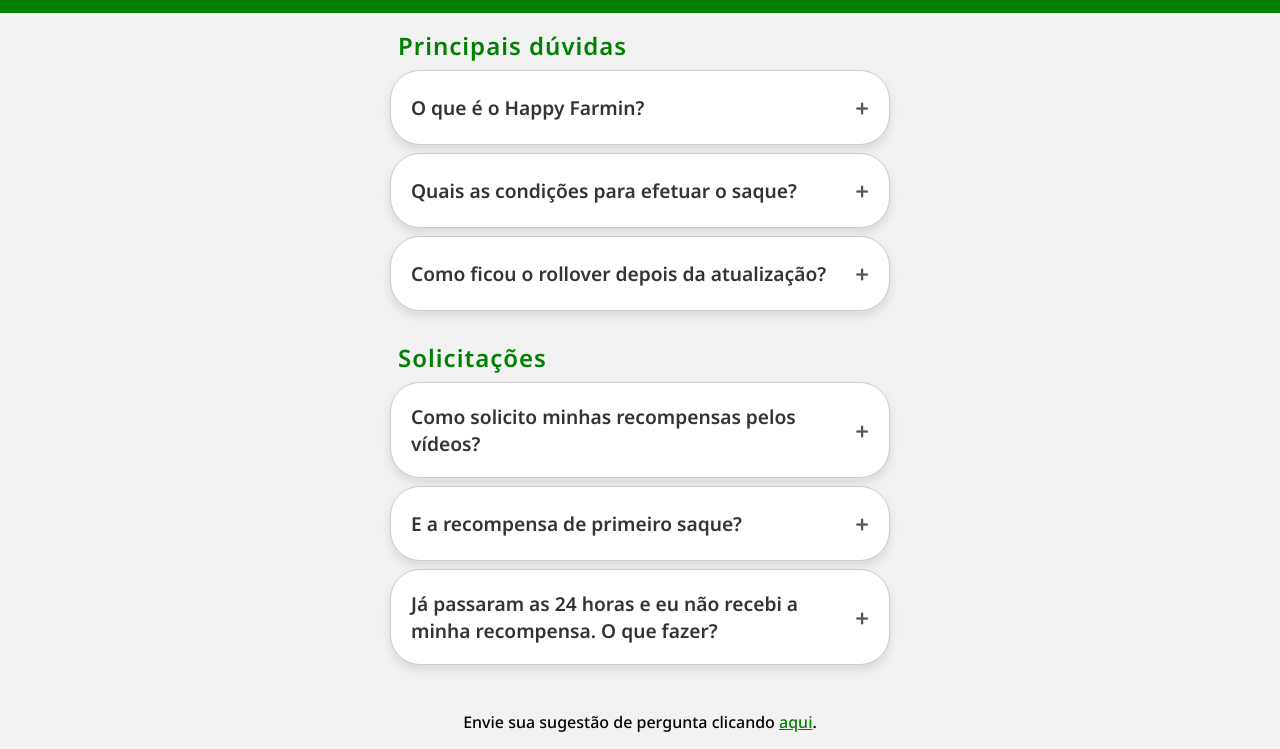
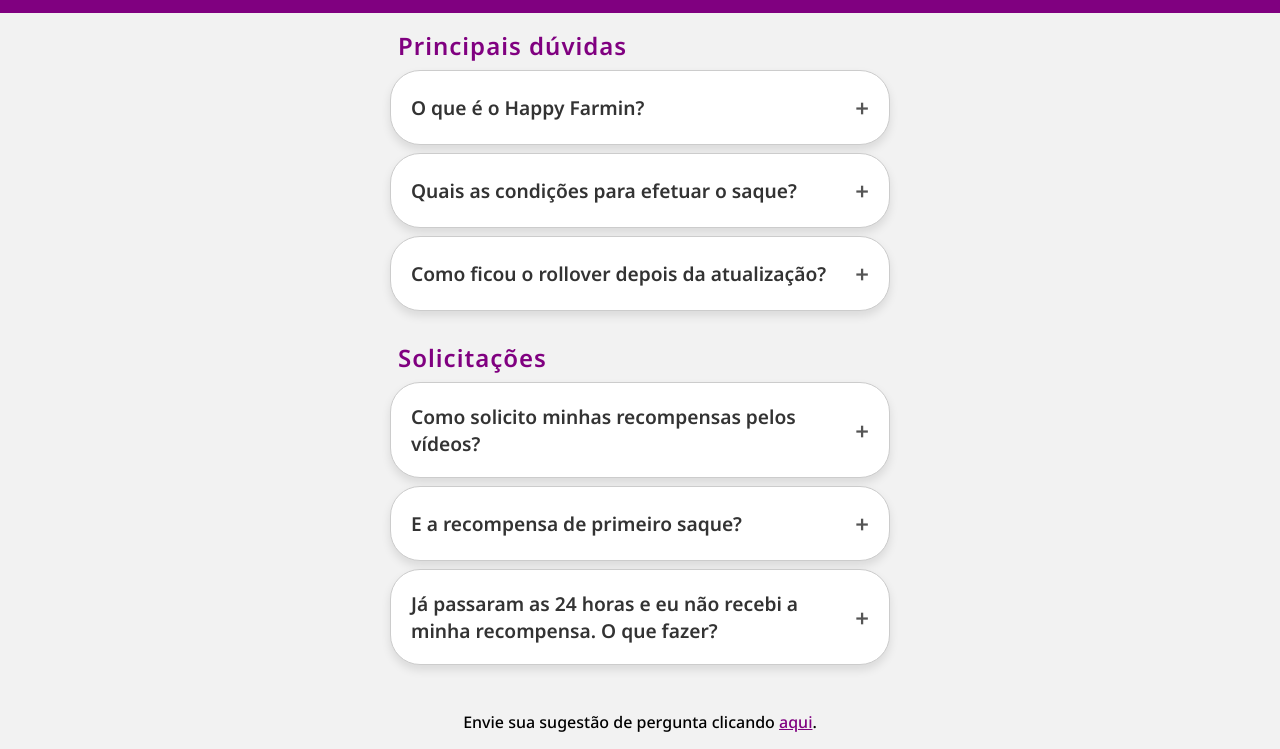
Before and after one commit to caioalvz/happyfarmin-faq, a plain HTML site: page index.html in a window 1280 px wide. Shown: the part 103-852 px from the top of the page. Drawn offline with Linux system fonts and the light colour scheme.

Commit message:
change primary color

```diff
--- a/src/css/styles.css
+++ b/src/css/styles.css
@@ -3,7 +3,7 @@
 
 /* Define the primary color */
 :root {
-  --primary-color: green;
+  --primary-color: purple;
 }
 
 /* Apply global styles */
```
